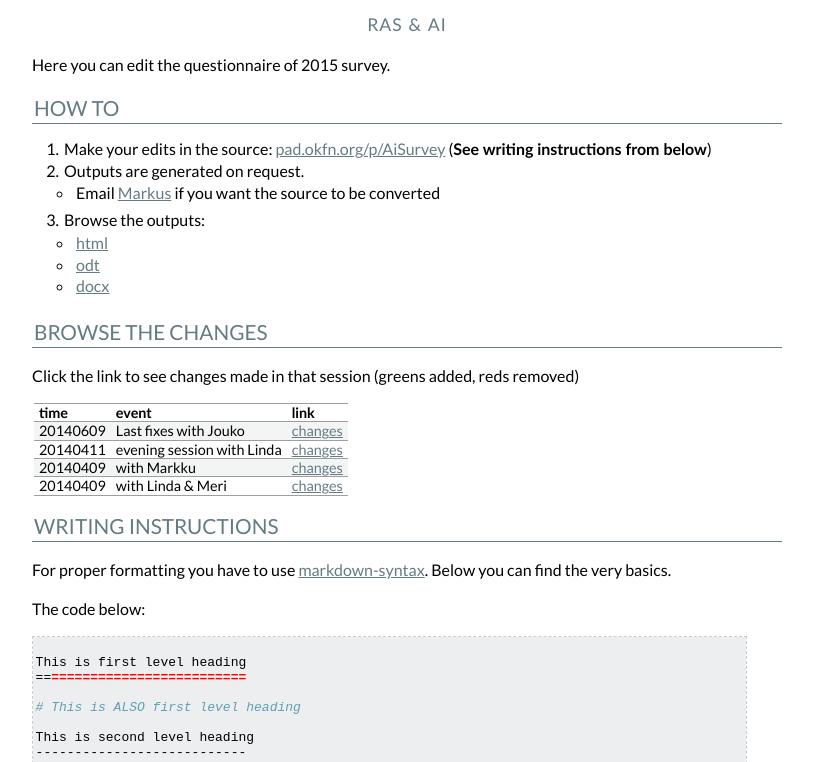
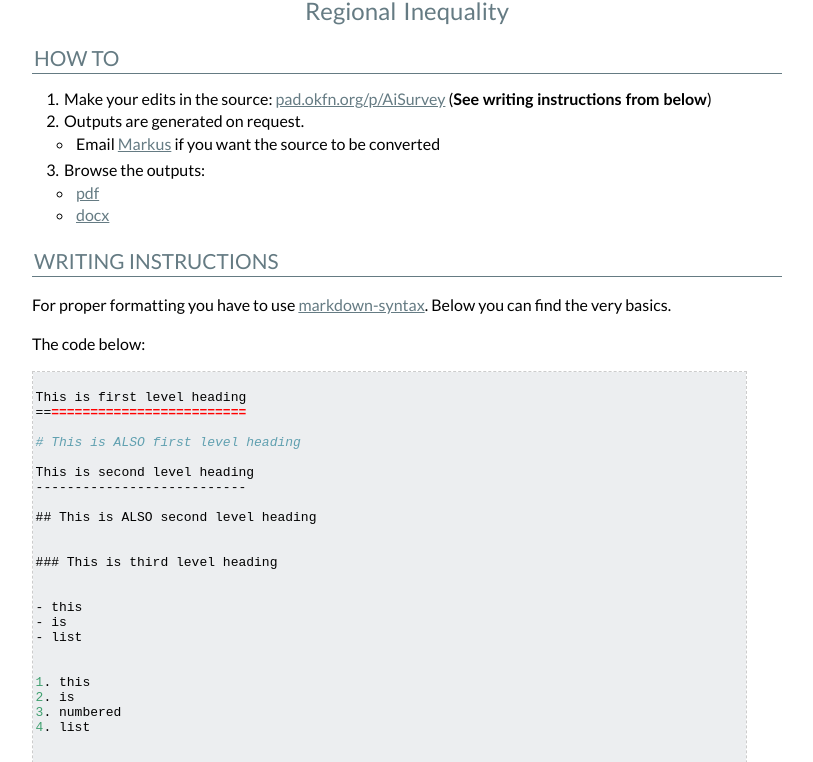
Before and after one commit to muuankarski/chapter17, a plain HTML site: page index.html in a window 1280 px wide. Shown: the part 46-808 px from the top of the page, without its empty margins (208-1021 px from the left). Drawn offline with Linux system fonts and the light colour scheme.

Commit message:
article updated

```diff
--- a/index.html
+++ b/index.html
@@ -4,8 +4,7 @@
   <meta http-equiv="Content-Type" content="text/html; charset=utf-8" />
   <meta http-equiv="Content-Style-Type" content="text/css" />
   <meta name="generator" content="pandoc" />
-  <meta name="author" content="RAS &amp; AI" />
-  <title>Editing questionnaire for 2015 survey</title>
+  <title>The Russian Welfare State System: With Special Reference to Regional Inequality</title>
   <style type="text/css">code{white-space: pre;}</style>
   <style type="text/css">
 table.sourceCode, tr.sourceCode, td.lineNumbers, td.sourceCode {
@@ -394,57 +393,21 @@ code > span.er { color: #ff0000; font-weight: bold; }
 </head>
 <body>
 <div id="header">
-<h1 class="title">Editing questionnaire for 2015 survey</h1>
-<h2 class="author">RAS &amp; AI</h2>
+<h1 class="title">The Russian Welfare State System: With Special Reference to Regional Inequality</h1>
 </div>
-<p>Here you can edit the questionnaire of 2015 survey.</p>
 <h1 id="how-to">How to</h1>
 <ol style="list-style-type: decimal">
 <li>Make your edits in the source: <a href="http://pad.okfn.org/p/AiSurvey">pad.okfn.org/p/AiSurvey</a> (<strong>See writing instructions from below</strong>)</li>
 <li>Outputs are generated on request.
 <ul>
-<li>Email <a href="mailto:markus.kainu@helsinki.fi?Subject=compile ai-survey" target="_top"> Markus</a> if you want the source to be converted</li>
+<li>Email <a href="mailto:markus.kainu@helsinki.fi?Subject=compile regional inequality" target="_top"> Markus</a> if you want the source to be converted</li>
 </ul></li>
 <li>Browse the outputs:
 <ul>
-<li><a href="form.html">html</a></li>
-<li><a href="form.odt">odt</a></li>
-<li><a href="form.docx">docx</a></li>
+<li><a href="regional_inequality.docx">pdf</a></li>
+<li><a href="regional_inequality.docx">docx</a></li>
 </ul></li>
 </ol>
-<h1 id="browse-the-changes">Browse the changes</h1>
-<p>Click the link to see changes made in that session (greens added, reds removed)</p>
-<table>
-<thead>
-<tr class="header">
-<th align="left">time</th>
-<th align="left">event</th>
-<th align="left">link</th>
-</tr>
-</thead>
-<tbody>
-<tr class="odd">
-<td align="left">20140609</td>
-<td align="left">Last fixes with Jouko</td>
-<td align="left"><a href="https://github.com/muuankarski/ai-survey/commit/9a4181c75b683e3030e8f6f4f2f05c4b6f5a345c">changes</a></td>
-</tr>
-<tr class="even">
-<td align="left">20140411</td>
-<td align="left">evening session with Linda</td>
-<td align="left"><a href="https://github.com/muuankarski/ai-survey/commit/e344369dfeae338a207e512f3460dbfb7cbc9dda?short_path=69d0cdd#diff-69d0cdd5a4d170d01d13dfad3dfdf29a">changes</a></td>
-</tr>
-<tr class="odd">
-<td align="left">20140409</td>
-<td align="left">with Markku</td>
-<td align="left"><a href="https://github.com/muuankarski/ai-survey/commit/8254a88b70c5ff7bcd00d55ce0820c78a6695c4c?short_path=69d0cdd#diff-69d0cdd5a4d170d01d13dfad3dfdf29a">changes</a></td>
-</tr>
-<tr class="even">
-<td align="left">20140409</td>
-<td align="left">with Linda &amp; Meri</td>
-<td align="left"><a href="https://github.com/muuankarski/ai-survey/commit/25d58a45df52c919f4140d48f08352cf3d1a2251?short_path=69d0cdd#diff-69d0cdd5a4d170d01d13dfad3dfdf29a">changes</a></td>
-</tr>
-</tbody>
-</table>
 <h1 id="writing-instructions">Writing instructions</h1>
 <p>For proper formatting you have to use <a href="https://help.github.com/articles/markdown-basics">markdown-syntax</a>. Below you can find the very basics.</p>
 <p>The code below:</p>
```
Also changed, not shown: 4 other files.
